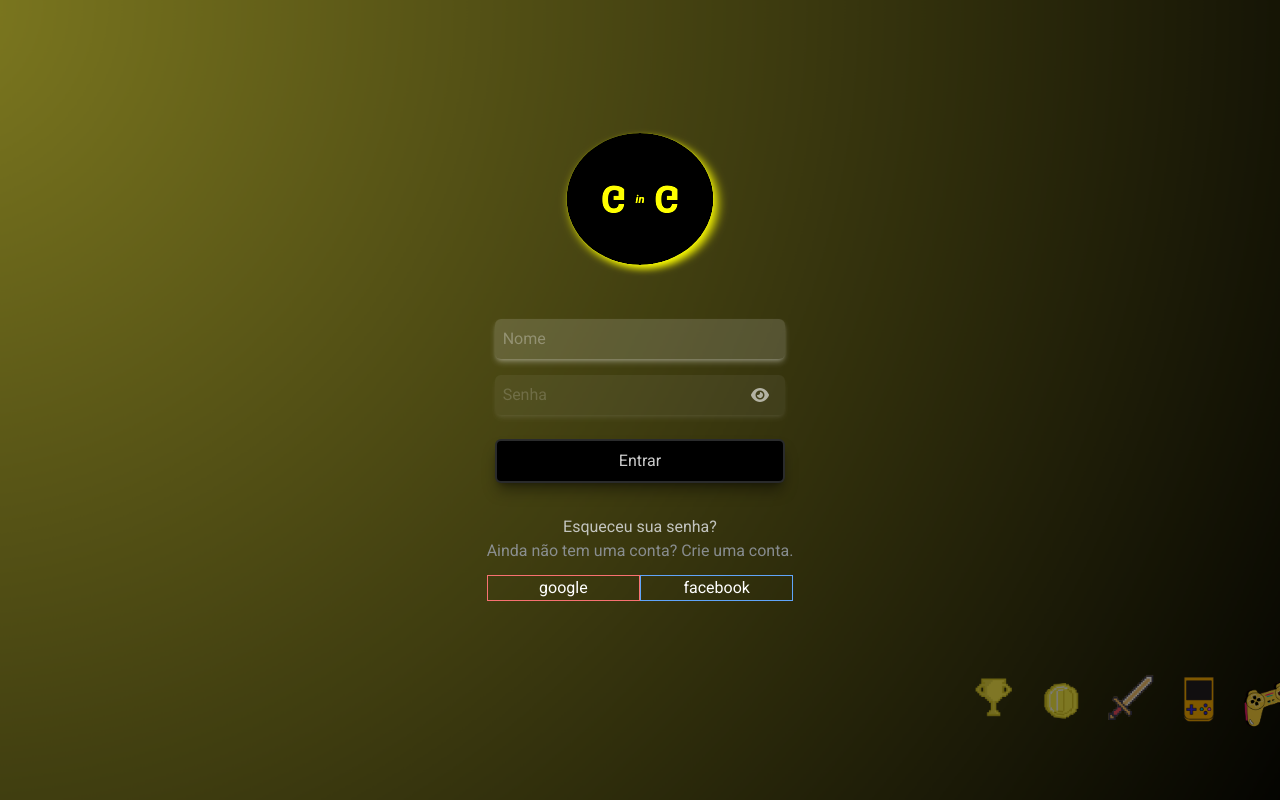
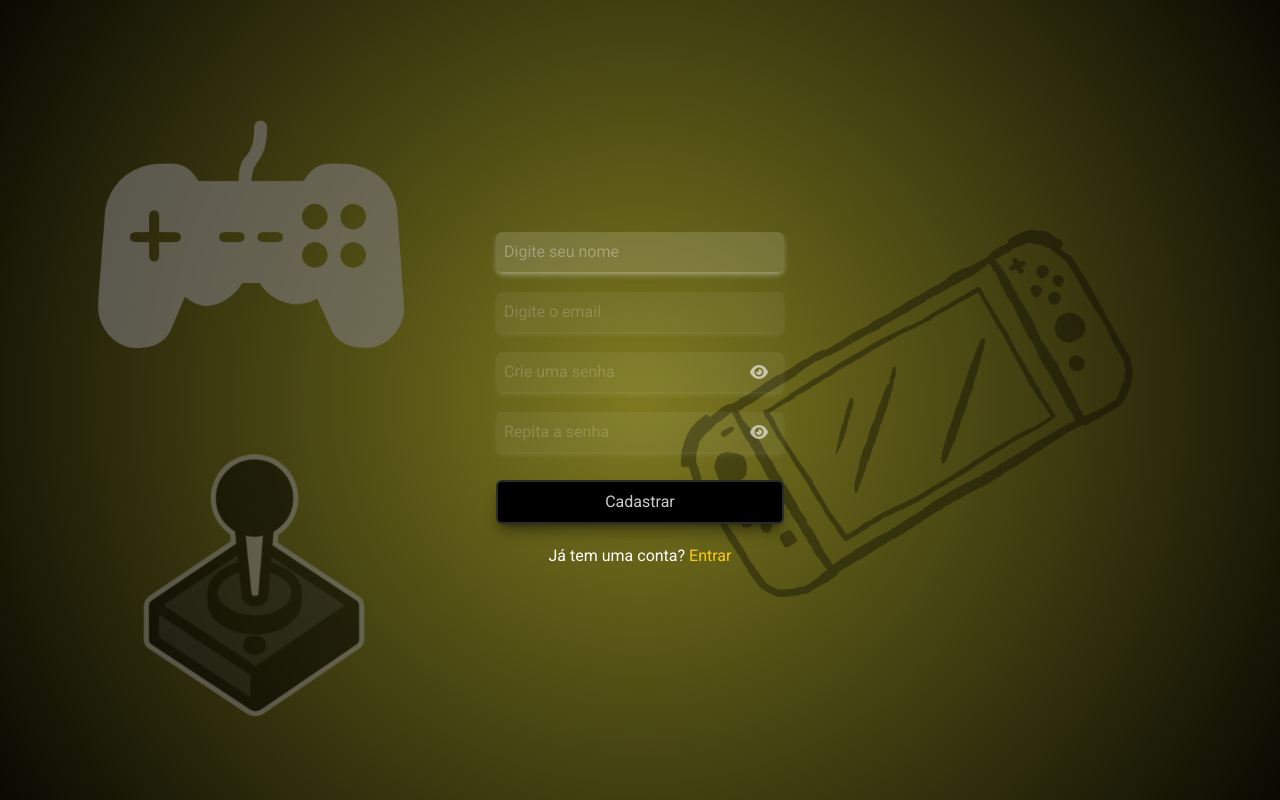
Before and after one commit to miquelven/gameTest, a Vue app: page / in a window 1280 px wide. Built offline with nearby package versions, Linux system fonts and the light colour scheme.

Commit message:
criação da página de cadastro

```diff
--- a/src/main.js
+++ b/src/main.js
@@ -9,8 +9,13 @@ import { library } from "@fortawesome/fontawesome-svg-core";
 import { FontAwesomeIcon } from "@fortawesome/vue-fontawesome";
 
 import { faEye } from "@fortawesome/free-solid-svg-icons";
+import {
+  faGoogle,
+  faFacebookF,
+  faInstagram,
+} from "@fortawesome/free-brands-svg-icons";
 
-library.add(faEye);
+library.add(faEye, faGoogle, faFacebookF, faInstagram);
 
 import router from "./router";
 
--- a/src/router/index.js
+++ b/src/router/index.js
@@ -1,6 +1,7 @@
 import { createRouter, createWebHistory } from "vue-router";
 import HomeView from "../views/HomeView.vue";
 import Login from "@/views/Login.vue";
+import Register from "@/views/Register.vue";
 import AboutView from "@/views/AboutView.vue";
 import Contact from "@/views/Contact.vue";
 
@@ -27,6 +28,11 @@ const router = createRouter({
       name: "contact",
       component: Contact,
     },
+    {
+      path: "/register",
+      name: "register",
+      component: Register,
+    },
   ],
 });
 
--- a/src/views/HomeView.vue
+++ b/src/views/HomeView.vue
@@ -1,9 +1,11 @@
 <script>
 import Login from "@/views/Login.vue";
+import Register from "@/views/Register.vue";
 
 export default {
   components: {
     Login,
+    Register,
   },
   mounted() {
     //cadastrar
@@ -24,7 +26,9 @@ export default {
   <!-- <template v-if="verifyRegister">
     <Login />
   </template> -->
-  <Login />
+
+  <!-- <Login /> -->
+  <Register />
 
   <!-- <header>
     <router-link to="/about">About</router-link>
--- a/src/views/Login.vue
+++ b/src/views/Login.vue
@@ -1,13 +1,16 @@
 <script>
-import { library } from "@fortawesome/fontawesome-svg-core";
-// import { faCoffee as fasCoffee } from "@fortawesome/pro-solid-svg-icons";
+import InputForm from "./icons/InputForm.vue";
 
-// library.add(fasCoffee);
+export default {
+  components: {
+    InputForm,
+  },
+};
 </script>
 
 <template>
   <div
-    id="main"
+    id="container"
     class="w-screen h-screen flex flex-col justify-center items-center"
   >
     <div class="relative z-10 mb-28">
@@ -15,18 +18,9 @@ import { library } from "@fortawesome/fontawesome-svg-core";
         <img src="@/assets/svgs/logo.svg" alt="" class="w-56 brightness-125" />
 
         <form action="" class="flex flex-col gap-4 w-full p-2">
-          <input
-            type="text"
-            placeholder="Nome"
-            class="w-full bg-transparent placeholder:text-white/30 bg-white/10 rounded-md py-2 px-2 outline-none shadow-md opacity-60 shadow-white/15 focus:shadow-white/30 focus:bg-white/15 focus:opacity-100"
-            autofocus
-          />
+          <InputForm type="text" text="Nome" focus="true" />
           <div class="flex items-center relative">
-            <input
-              type="password"
-              placeholder="Senha"
-              class="w-full bg-transparent placeholder:text-white/30 bg-white/10 rounded-md py-2 px-2 outline-none shadow-md opacity-60 shadow-white/15 focus:shadow-white/30 focus:bg-white/15 focus:opacity-100"
-            />
+            <InputForm type="password" text="Senha" focus="false" />
             <!-- Add Icons using String format -->
             <font-awesome-icon
               :icon="['fas', 'eye']"
@@ -56,16 +50,36 @@ import { library } from "@fortawesome/fontawesome-svg-core";
         </div>
 
         <!-- AREA DE LOGIN DE OUTRAS MANEIRAS -->
-        <div class="w-full flex items-center mt-3">
+        <div class="w-full flex items-center mt-7">
           <div
-            class="flex-1 border border-red-400 flex items-center justify-center"
+            class="flex-1 flex items-center justify-center cursor-pointer opacity-70 hover:opacity-100"
           >
-            google
+            <div
+              class="rounded-full bg-[#FF3E30] w-9 h-9w-10 h-10 flex items-center justify-center shadow-md hover:shadow-black"
+            >
+              <font-awesome-icon :icon="['fab', 'google']" class="w-5 h-5" />
+            </div>
           </div>
           <div
-            class="flex-1 border border-blue-400 flex items-center justify-center"
+            class="flex-1 flex items-center justify-center cursor-pointer opacity-70 hover:opacity-100"
           >
-            facebook
+            <div
+              class="rounded-full bg-[#3b5998] w-9 h-9 flex items-center justify-center shadow-md hover:shadow-black"
+            >
+              <font-awesome-icon
+                :icon="['fab', 'facebook-f']"
+                class="w-5 h-5"
+              />
+            </div>
+          </div>
+          <div
+            class="flex-1 flex items-center justify-center cursor-pointer opacity-70 hover:opacity-100"
+          >
+            <div
+              class="rounded-full bg-[#E1306C] w-9 h-9 flex items-center justify-center shadow-md hover:shadow-black"
+            >
+              <font-awesome-icon :icon="['fab', 'instagram']" class="h-5 w-5" />
+            </div>
           </div>
         </div>
 
@@ -76,20 +90,13 @@ import { library } from "@fortawesome/fontawesome-svg-core";
 </template>
 
 <style scoped>
-#main {
-  background: rgb(0, 0, 0);
-  background: linear-gradient(
-    165deg,
-    rgba(0, 0, 0, 1) 35%,
-    rgba(255, 243, 0, 0.756827731092437) 100%
-  );
-
+#container {
   background: url("@/assets/images/backgroundLogin.png");
   background-position: center;
   background-size: cover;
   position: relative;
 }
-#main::before {
+#container::before {
   content: "";
   width: 100vw;
   height: 100vh;
--- /dev/null
+++ b/src/views/Register.vue
@@ -0,0 +1,71 @@
+<script>
+import InputForm from "./icons/InputForm.vue";
+export default {
+  components: {
+    InputForm,
+  },
+};
+</script>
+
+<template>
+  <div
+    class="h-screen w-screen flex justify-center items-center relative z-0"
+    id="container"
+  >
+    <form
+      action=""
+      class="relative z-10 w-72 flex flex-col justify-center items-center gap-5"
+    >
+      <InputForm type="text" text="Digite seu nome" focus="true" />
+      <InputForm type="text" text="Digite o email" focus="false" />
+
+      <div class="w-full flex items-center relative">
+        <InputForm type="password" text="Crie uma senha" focus="false" />
+        <font-awesome-icon
+          :icon="['fas', 'eye']"
+          class="absolute opacity-60 right-0 cursor-pointer p-4"
+          @click=""
+        />
+      </div>
+
+      <div class="w-full flex items-center relative">
+        <InputForm type="password" text="Repita a senha" focus="false" />
+        <font-awesome-icon
+          :icon="['fas', 'eye']"
+          class="absolute opacity-60 right-0 cursor-pointer p-4"
+          @click=""
+        />
+      </div>
+
+      <input
+        type="submit"
+        value="Cadastrar"
+        @click.prevent=""
+        class="mt-2 w-full shadow-lg shadow-black/40 border-2 border-gray-300/20 bg-black p-2 rounded-md hover:shadow-gray-200/20 text-white/80 hover:cursor-pointer hover:bg-black/70"
+      />
+
+      <span
+        >Já tem uma conta?
+        <a href="" class="text-yellow-400 hover:underline">Entrar</a>
+      </span>
+    </form>
+  </div>
+</template>
+
+<style scoped>
+#container {
+  background: url("@/assets/images/backgroundRegister.png");
+  background-position: center;
+  background-size: cover;
+  position: relative;
+}
+#container::before {
+  content: "";
+  width: 100vw;
+  height: 100vh;
+  position: absolute;
+  inset: 0;
+  background-color: rgba(0, 0, 0, 0.5);
+  z-index: 2;
+}
+</style>
--- /dev/null
+++ b/src/views/icons/InputForm.vue
@@ -0,0 +1,14 @@
+<script>
+export default {
+  props: ["type", "text", "focus"],
+};
+</script>
+
+<template>
+  <input
+    :type="type"
+    :placeholder="text"
+    class="w-full bg-transparent placeholder:text-white/30 bg-white/10 rounded-md py-2 px-2 outline-none shadow-md opacity-60 shadow-white/15 focus:shadow-white/30 focus:bg-white/15 focus:opacity-100"
+    :autofocus="focus"
+  />
+</template>
```
Also changed, not shown: src/assets/images/backgroundRegister.png (added), 1 other file (tests, documents, lock files or other folders).
